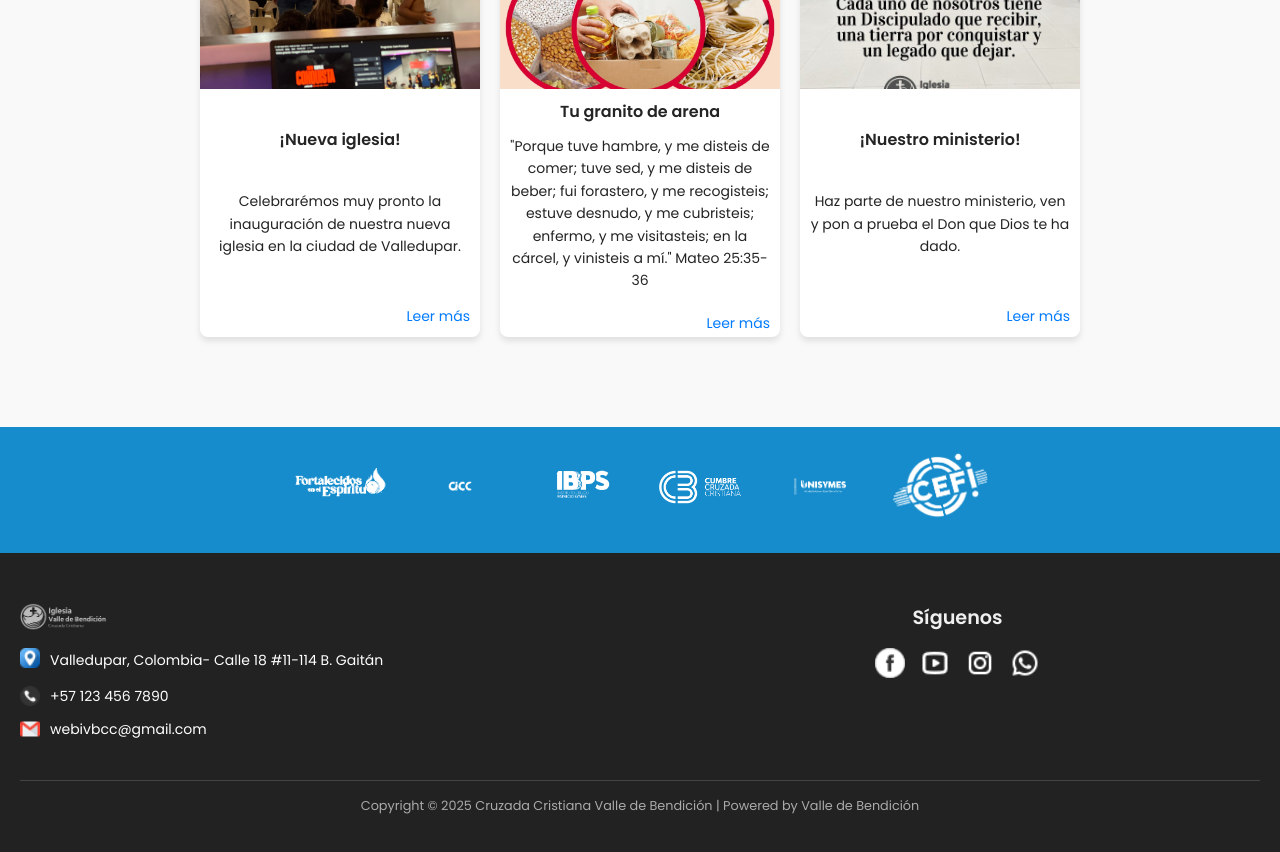
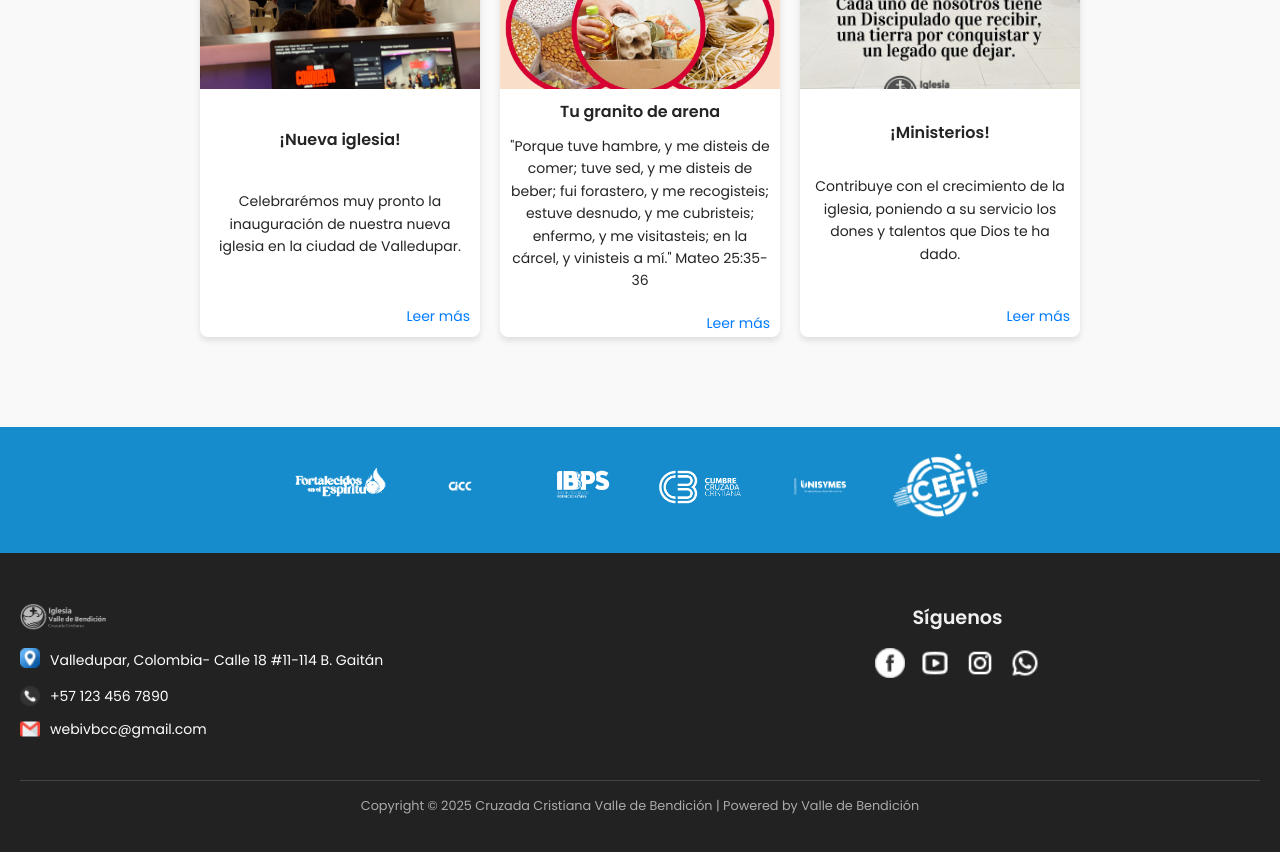
Before and after one commit to IVBCC/ivbccfront, a React (Create React App) app: page / in a window 1280 px wide. Shown: the part 2080-2932 px from the top of the page. Built offline with nearby package versions, Linux system fonts and the light colour scheme; the HTML template or start-up script is replaced by a standard one.

Commit message:
fotos letras

```diff
--- a/src/componentes/News.js
+++ b/src/componentes/News.js
@@ -18,8 +18,8 @@ const News = () => {
       image: ImagenCanasta,
     },
     {
-      title: '¡Nuestro ministerio!',
-      description: 'Haz parte de nuestro ministerio, ven y pon a prueba el Don que Dios te ha dado.',
+      title: '¡Ministerios!',
+      description: 'Contribuye con el crecimiento de la iglesia, poniendo a su servicio los dones y talentos que Dios te ha dado.',
       image: ImagenMinisterio,
     },
   ];
--- a/src/componentes/noticias/noticias.js
+++ b/src/componentes/noticias/noticias.js
@@ -6,7 +6,7 @@ import Imagen1iglesia from '../../image/conazuliglesia.jpg';
 import Imagen2iglesia from '../../image/fondo.jpg';
 import Imagen3iglesia from '../../image/ministerioalabanza.jpg';
 import ImagenNuevaIglesia from '../../image/todalaiglesia.jpeg';
-import ImagenCanasta from '../../image/tetocaati.jpeg';
+import ImagenCanasta from '../../image/canasta.jpeg';
 import ImagenMinisterio from '../../image/InscripcionMinisterio.jpeg';
 import FormInscripcion from '../noticias/inscripcionMinisterio.js';
 import "../styles.css";
```
Also changed, not shown: src/image/canasta.jpeg (added).
